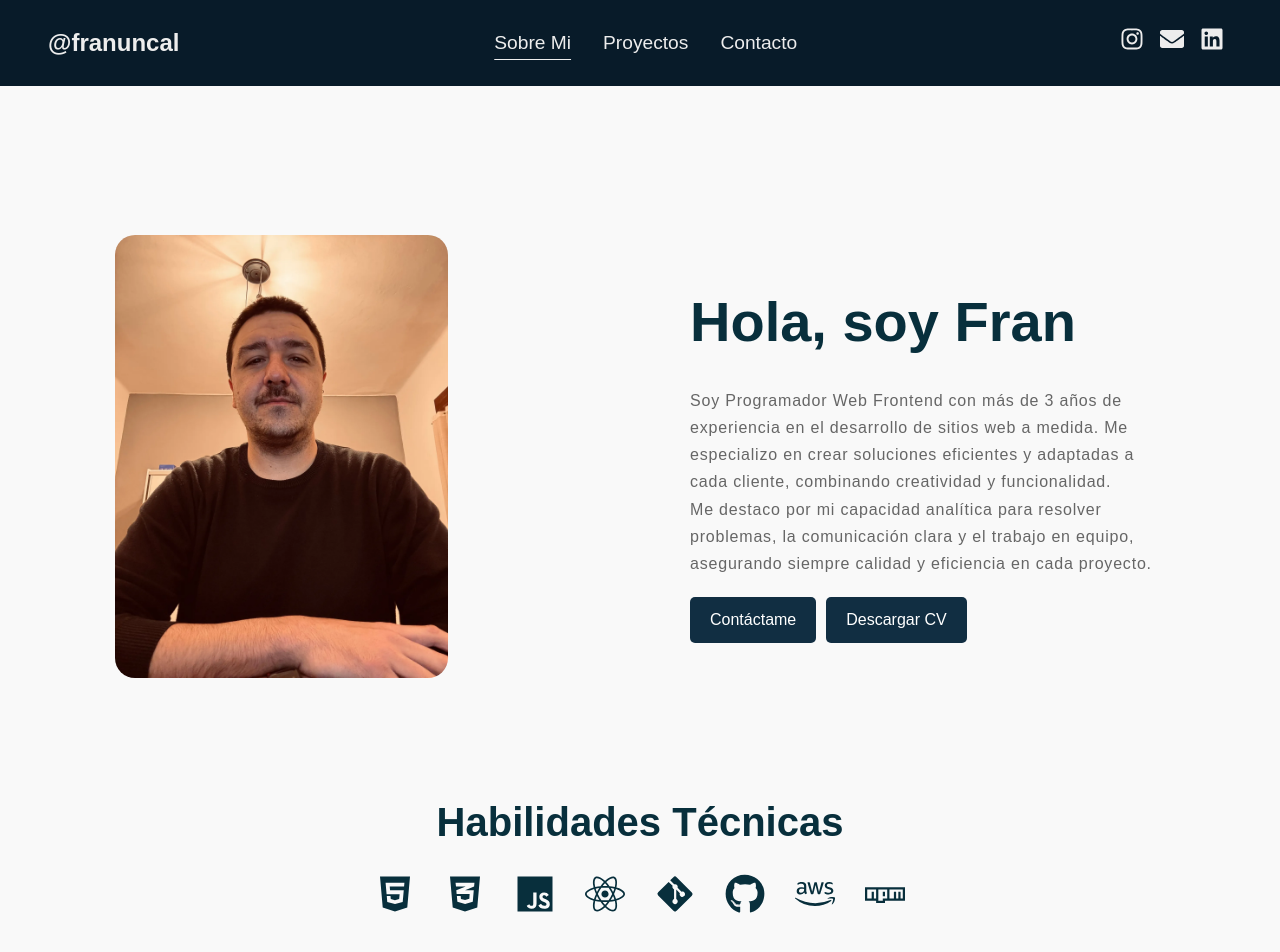
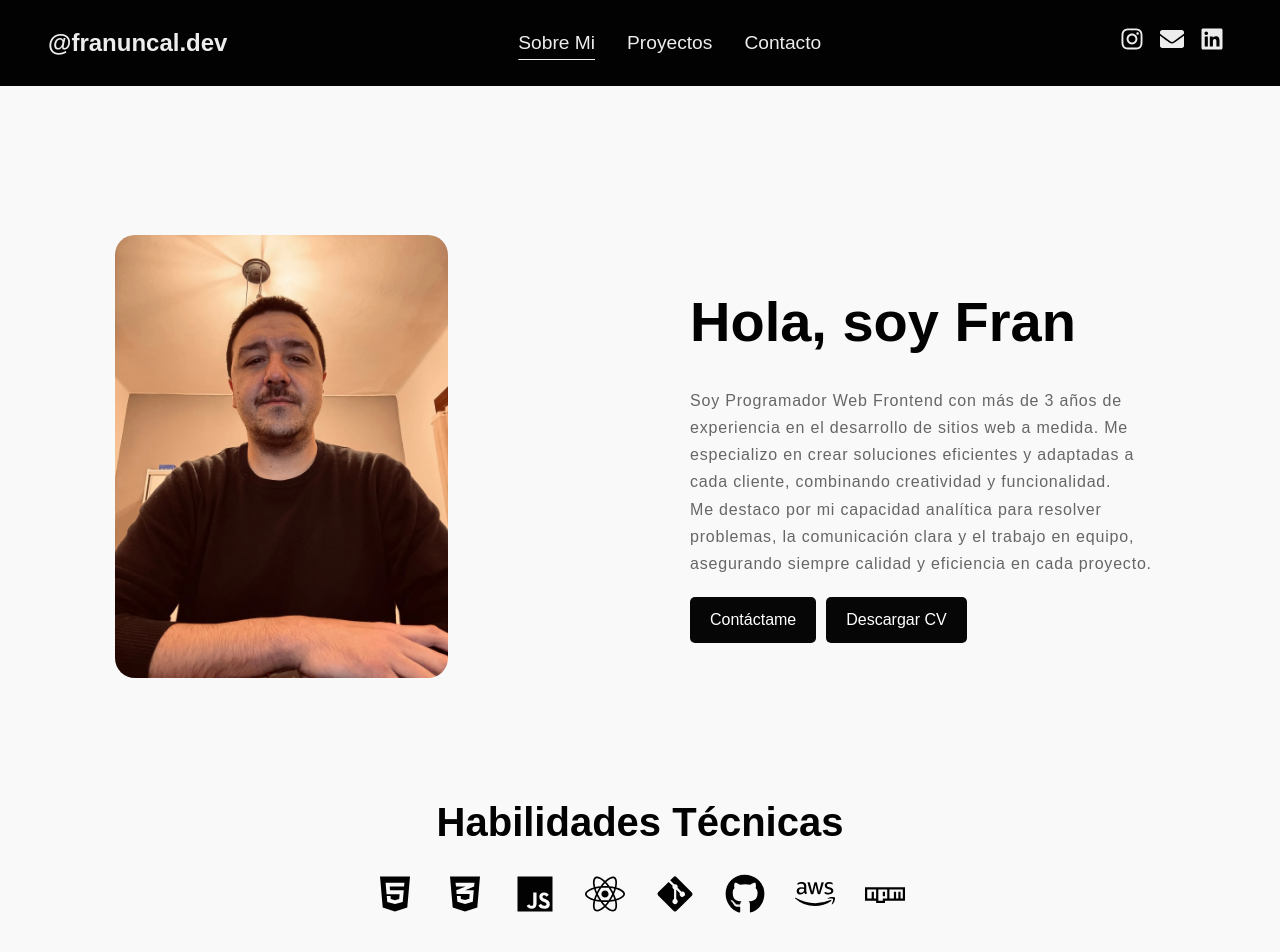
Before and after one commit to franuncal/FRANUNCAL-PORTFOLIO-WEB, a React (Vite) app: page / in a window 1280 px wide. Shown: the top 952 px of the page. Built offline with nearby package versions, Linux system fonts and the light colour scheme; a web font is replaced by a local one.

Commit message:
Agregando colores nuevos

```diff
--- a/src/App.css
+++ b/src/App.css
@@ -11,8 +11,10 @@
 }
 
 :root {
-  --bg-color: #081b29;
-  --second-bg-color: #112e42;
+  /* --bg-color: #081b29; */
+  --bg-color: #020202;
+  /* --second-bg-color: #112e42; */
+  --second-bg-color: #060606;
   --text-color: #ededed;
   --main-color: #6bceb2;
   --textF-color: #623d7a;
--- a/src/components/Contacto/Contacto.jsx
+++ b/src/components/Contacto/Contacto.jsx
@@ -43,13 +43,13 @@ export const Contacto = () => {
           </div>
           <div className="social-item">
             <a
-              href="https://www.instagram.com/franuncalap/"
+              href="https://www.instagram.com/franuncal.dev/"
               target="_blank"
               rel="noreferrer"
               className="icon-instagram"
             >
               <FaInstagram />
-              <span>https://instagram.com/franuncalap/</span>
+              <span>https://instagram.com/franuncal.dev/</span>
             </a>
           </div>
           <div className="social-item">
--- a/src/components/Navbar/Navbar.jsx
+++ b/src/components/Navbar/Navbar.jsx
@@ -18,7 +18,7 @@ const Navbar = () => {
   return (
     <header>
       <a href="/" className="logo">
-        @franuncal
+        @franuncal.dev
       </a>
       <div
         className={`menu-toggle ${isMenuOpen ? "active" : ""}`}
--- a/src/components/Proyectos/Proyectos.css
+++ b/src/components/Proyectos/Proyectos.css
@@ -82,7 +82,7 @@
 .tech-logos .icon {
   width: 20px;
   height: auto;
-  color: rgb(8, 47, 60);
+  color: var(--bg-color);
   transition: color 0.3s ease, transform 0.3s ease;
 }
 
--- a/src/components/Proyectos/Proyectos.jsx
+++ b/src/components/Proyectos/Proyectos.jsx
@@ -21,7 +21,7 @@ const Proyectos = () => {
       <div className="projects-container">
         {/* Grand Alyson */}
         <div className="project-card">
-          <img src={img} alt="Portfolio del realizador audiovisual" />
+          <img src={img} alt="grand alyson web" />
           <div className="project-info">
             <h3>Grand Alyson - Proyecto Inmobiliario</h3>
             <p>
--- a/src/components/Sobremi/SobreMi.css
+++ b/src/components/Sobremi/SobreMi.css
@@ -31,7 +31,7 @@
 }
 
 .sobre-mi .text h2 {
-  color: rgb(8, 47, 60);
+  color: var(--bg-color);
   font-size: 3.5rem;
   margin-bottom: 20px;
 }
@@ -85,7 +85,7 @@
 
 .tecnologias h2 {
   font-size: 2.5rem;
-  color: rgb(8, 47, 60);
+  color: var(--bg-color);
   margin-bottom: 20px;
 }
 
@@ -97,7 +97,7 @@
 
 .icon {
   font-size: 2.5rem;
-  color: rgb(8, 47, 60);
+  color: var(--bg-color);
   transition: color 0.3s ease, transform 0.3s ease;
 }
 
```
